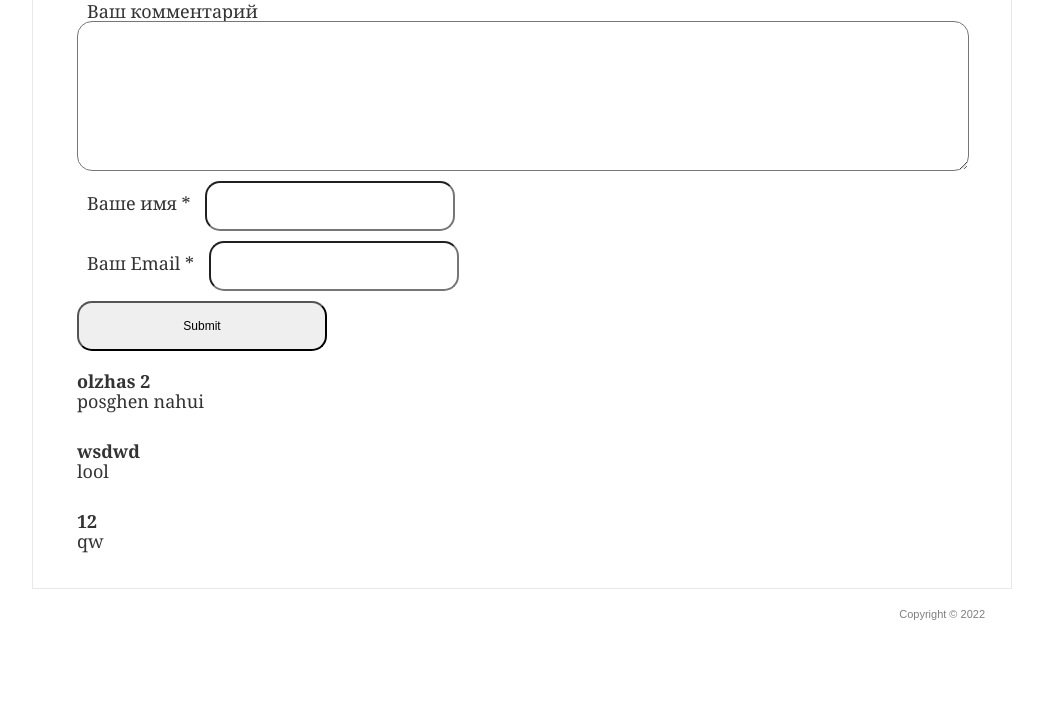
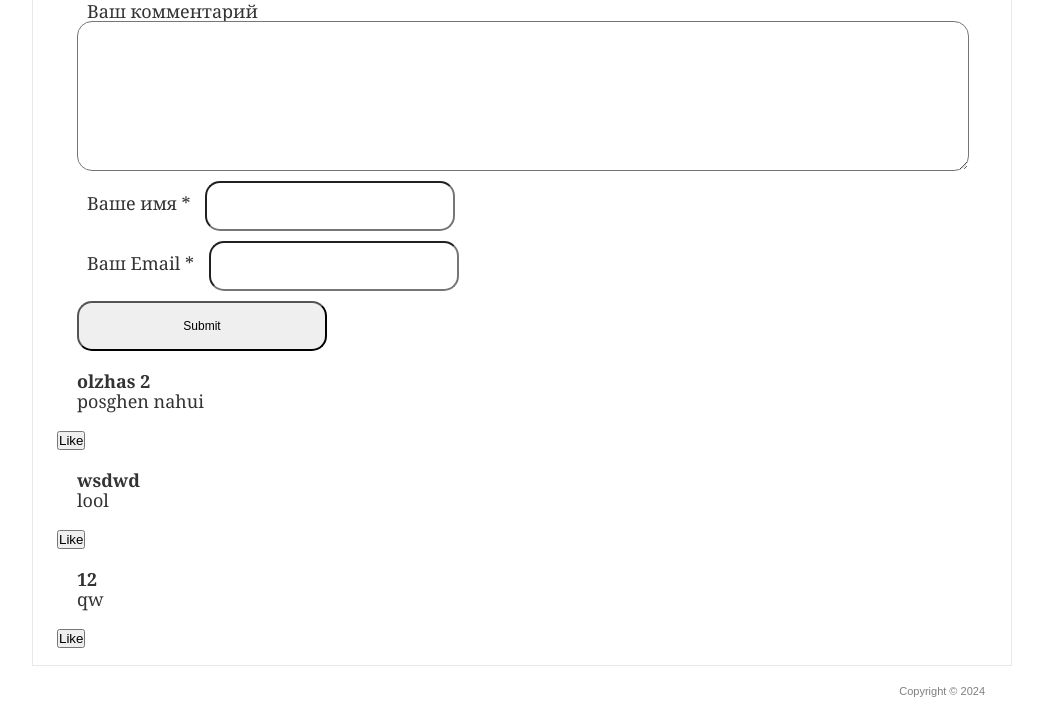
Before and after one commit to olzhic/pyproject, a Django app: page /1/ in a window 1280 px wide. Shown: the part 498-1202 px from the top of the page, without its empty margins (118-1161 px from the left). Before the commit the page ends 1118 px from the top, so only its background shows below. Run offline with Django 5.2, Linux system fonts and the light colour scheme; data comes from the database, SQL or seed files in the repository; both versions use the stored data as it was after the commit.

Commit message:
Add files via upload
ahahahahahahahaha loh

```diff
--- a/polycephaly/blog/models.py
+++ b/polycephaly/blog/models.py
@@ -14,6 +14,9 @@ class Post(models.Model):
         verbose_name = 'Запись'
         verbose_name_plural = 'Записи'
 
+class Like(models.Model):
+    clicked = models.BooleanField(default=False)
+
 class Comments(models.Model):
     email = models.EmailField()
     name = models.CharField('Имя', max_length = 50)
--- a/polycephaly/blog/templates/blog.html
+++ b/polycephaly/blog/templates/blog.html
@@ -50,7 +50,7 @@
 	</div>
 
 	<div id="footer">
-		<p class="copy right">Copyright &copy;  2022 </p>
+		<p class="copy right">Copyright &copy;  2024 </p>
 	</div>
 </div>
 </body>
--- a/polycephaly/blog/templates/blog_detail.html
+++ b/polycephaly/blog/templates/blog_detail.html
@@ -60,6 +60,7 @@
 					</form>
 				</div>
 			</div>
+
 			<div>
 				{% for comment in post.comments_set.all %}
 				<div class="view-comment">
@@ -67,6 +68,9 @@
 					<p>
 						{{ comment.text_comments }}
 					</p>
+				</div>
+				<div class = "like", action= "{% url 'add_like' comment.id %}">
+					<button> Like </button>
 				</div>
 				{% endfor %}
 			</div>
@@ -79,7 +83,7 @@
 	</div>
 
 	<div id="footer">
-		<p class="copy right">Copyright &copy;  2022 </p>
+		<p class="copy right">Copyright &copy;  2024 </p>
 	</div>
 </div>
 </body>
--- a/polycephaly/blog/urls.py
+++ b/polycephaly/blog/urls.py
@@ -5,5 +5,6 @@ from . import views
 urlpatterns = [
     path('', views.PostView.as_view()),
     path('<int:pk>/', views.PostDetail.as_view()),
-    path('review/<int:pk>/', views.AddComments.as_view(), name = 'add_comments')
+    path('review/<int:pk>/', views.AddComments.as_view(), name = 'add_comments'),
+    path('review/<int:pk>/', views.AddComments.as_view(), name = 'add_like')
 ]
--- a/polycephaly/blog/views.py
+++ b/polycephaly/blog/views.py
@@ -2,6 +2,8 @@ from django.shortcuts import render, redirect
 from django.views.generic.base import View
 from .models import Post
 from .form import CommentsForm
+from .models import Like
+
 # Create your views here.
 
 class PostView(View):
@@ -25,3 +27,9 @@ class AddComments(View):
             form.post_id = pk
             form.save()
         return redirect(f'/{pk}')
+
+    def like(self, request, pk):
+        like = Like()
+        like.clicked = True
+        like.save()
+        return redirect(f'/{pk}')
```
Also changed, not shown: polycephaly/blog/migrations/0002_like.py (added), polycephaly/db.sqlite3.
